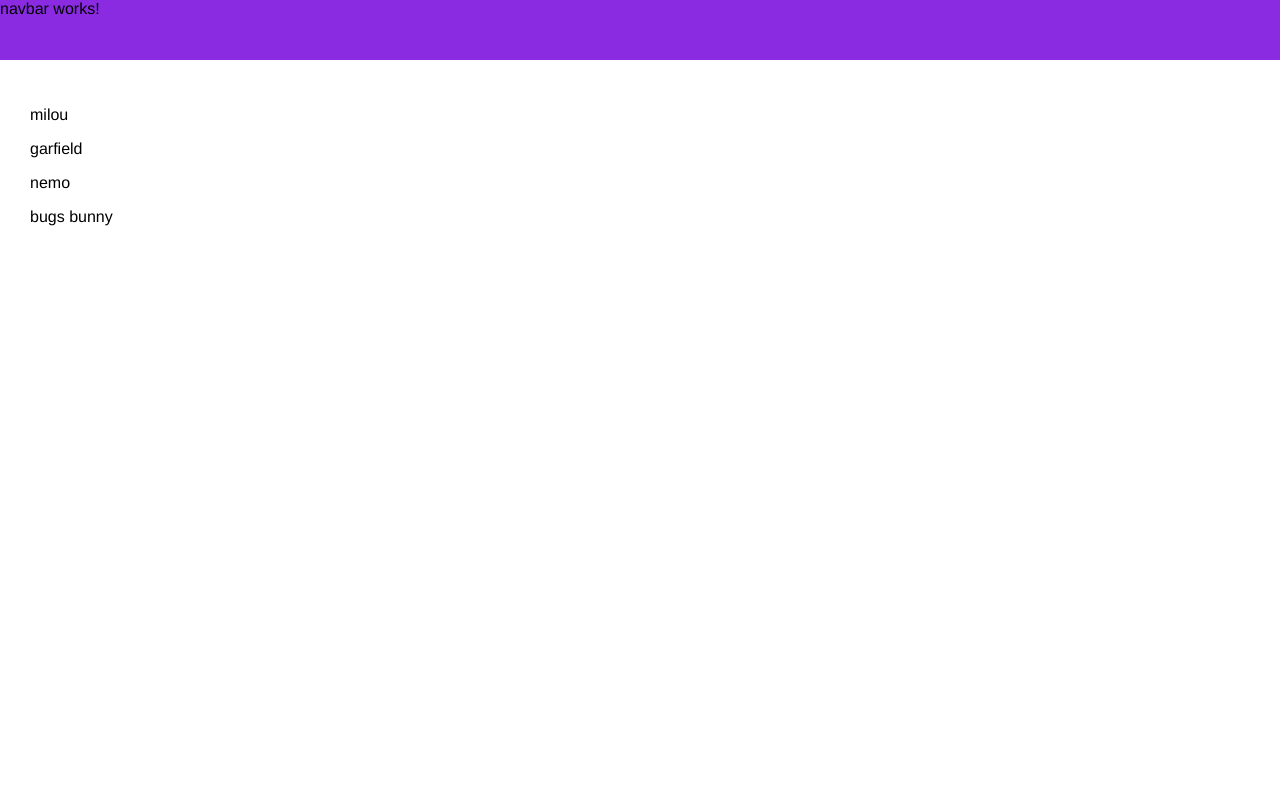
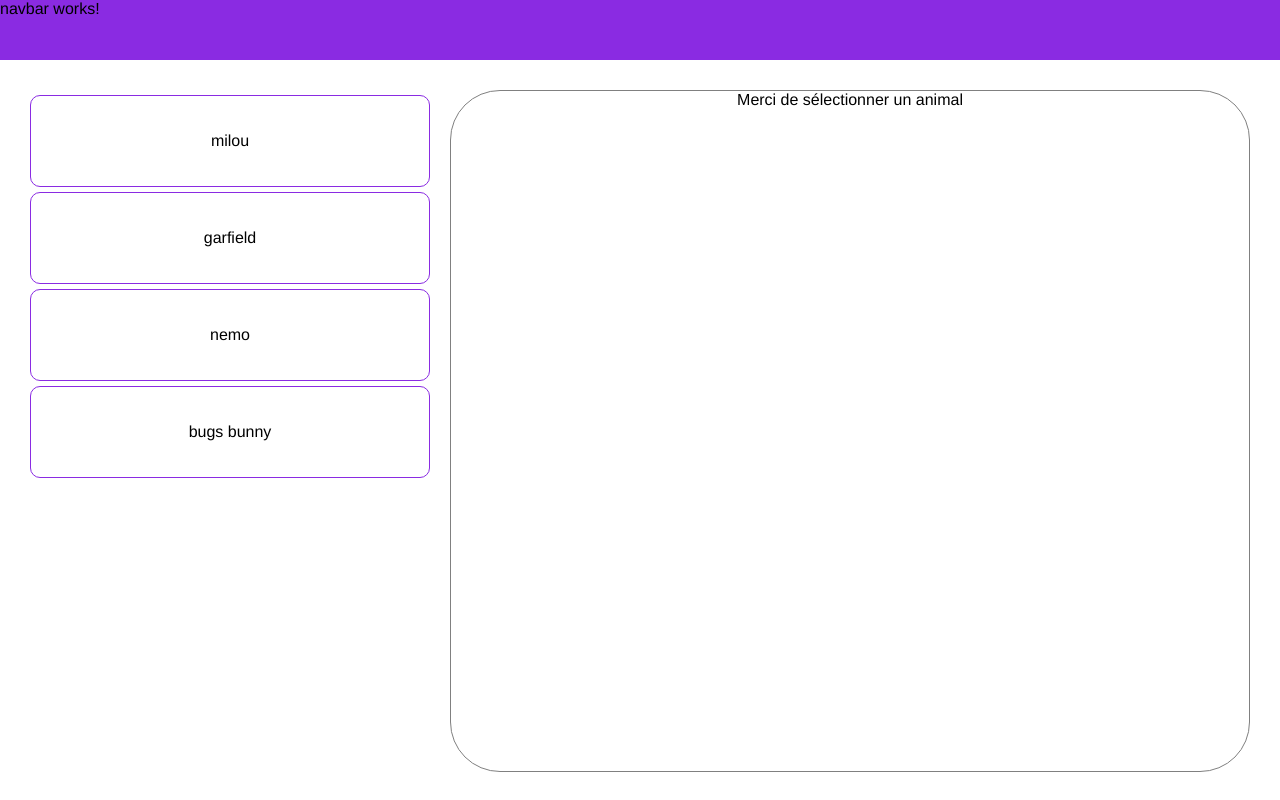
Before and after one commit to tekcay/poiei-angular, an Angular app: page / in a window 1280 px wide. Built offline with nearby package versions, Linux system fonts and the light colour scheme.

Commit message:
question 11, html & CSS formating

```diff
--- a/src/app/pet/pet-detail/pet-detail.component.html
+++ b/src/app/pet/pet-detail/pet-detail.component.html
@@ -1,13 +1,17 @@
-<div *ngIf="pet">
-    <h1>{{pet.name}}</h1>
-    <h2>{{pet.species}}</h2>
-    <p>{{pet.price}} euros</p>
-    <p>{{pet.isAvailable ? "Disponible" : "Vendu"}}</p>
+<div class="pet-detail">
+    <div *ngIf="pet; else noPetSelected" class="pet-info">
+        <div class="title">
+            <h1>{{pet.name}}</h1>
+            <h2>{{pet.species}}</h2>
+        </div>
+            <p class="price">{{pet.price}} euros</p>
+            <p class="{{pet.isAvailable ? 'available' : 'sold'}}">
+                {{pet.isAvailable ? "Disponible" : "Vendu"}}</p>
+    </div>
+</div>
 
-    <!--
-    <p *ngIf="pet.isAvailable">Disponible</p>
-    <p *ngIf="!pet.isAvailable">Vendu</p>
-    -->
-
-
+<ng-template #noPetSelected>
+    <div class="no-pet-selected" #noPetSelected>
+        Merci de sélectionner un animal
     </div>
+</ng-template>
--- a/src/app/pet/pet-detail/pet-detail.component.scss
+++ b/src/app/pet/pet-detail/pet-detail.component.scss
@@ -0,0 +1,30 @@
+.pet-detail {
+    height: 100%;
+    text-align: center;
+    border: 1px solid grey;
+    border-radius: 50px;
+    .pet-info {
+        height: 100%;
+        display: flex;
+        flex-direction: column;
+        justify-content: space-around;
+    }
+    .price {
+         font-size: 200%;
+    }
+    .available {
+        color: green;
+    }
+    .sold {
+     color: red;
+    }
+    /*
+    .no-pet-selected
+        height: 100%;
+        display: flex;
+        justify-content: center;
+        align-items: center;
+        font-size: 200%;
+    }
+    */
+}
--- a/src/app/pet/pet-list/pet-list-item/pet-list-item.component.html
+++ b/src/app/pet/pet-list/pet-list-item/pet-list-item.component.html
@@ -1 +1,3 @@
-<p>{{pet.name}}</p>
+<div class="pet-list-item">
+    <p>{{pet.name}}</p>
+</div>
--- a/src/app/pet/pet-list/pet-list-item/pet-list-item.component.scss
+++ b/src/app/pet/pet-list/pet-list-item/pet-list-item.component.scss
@@ -0,0 +1,13 @@
+.pet-list-item {
+    border: 1px solid blueviolet;
+    border-radius: 10px;
+    margin: 5px 0;
+    padding: 20px;
+    text-align: center;
+    cursor: pointer;
+    &:hover {
+        background-color: blueviolet;
+        color: white;
+      }
+
+}
--- a/src/app/pet/pet-list/pet-list.component.html
+++ b/src/app/pet/pet-list/pet-list.component.html
@@ -1,6 +1,7 @@
-
-<app-pet-list-item
-*ngFor="let pet of petList"
- [pet]="pet"
- (click)="onClickPet(pet.id)"
-  ></app-pet-list-item>
+<div class="pet-list">
+    <app-pet-list-item
+        *ngFor="let pet of petList"
+        [pet]="pet"
+        (click)="onClickPet(pet.id)"
+    ></app-pet-list-item>
+</div>
--- a/src/app/pet/pet-list/pet-list.component.scss
+++ b/src/app/pet/pet-list/pet-list.component.scss
@@ -0,0 +1,4 @@
+.pet-list {
+    height: 100%;
+    overflow: auto;
+}
```
